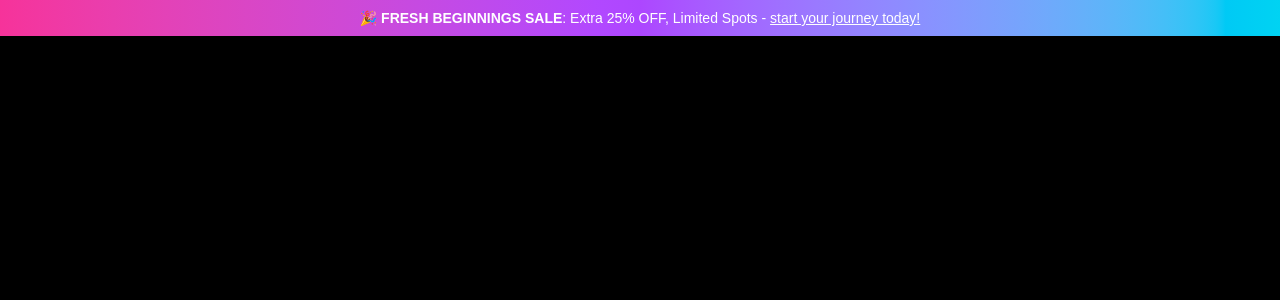
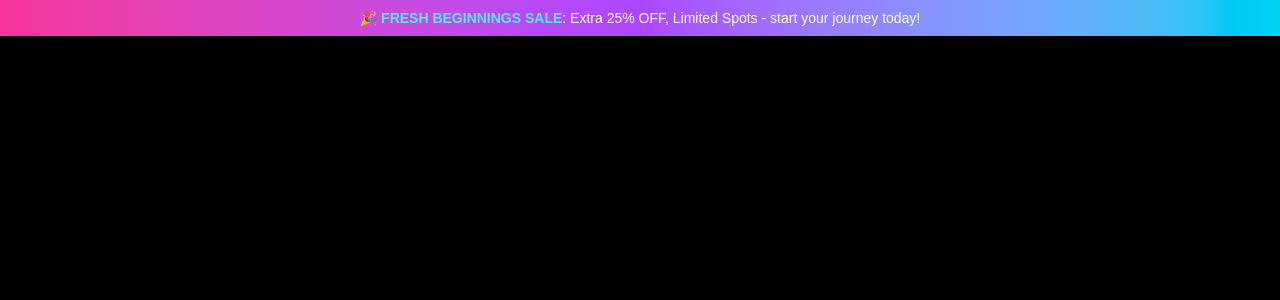
Before and after one commit to Real-Musafir/FameTonicTask, a Next.js app: page / in a window 1280 px wide. Shown: the top 300 px of the page. Built offline with nearby package versions, Linux system fonts and the light colour scheme.

Commit message:
changed header text color

```diff
--- a/src/pages/index.js
+++ b/src/pages/index.js
@@ -16,10 +16,13 @@ export default function Home() {
     <main className="min-h-screen bg-black text-white font-sans">
       {/* Header Section */}
       <section className="w-full text-center text-sm font-medium px-2 py-2 md:py-2 bg-gradient-to-r from-pink-500 via-purple-500 to-cyan-400">
-        <p>
-          🎉 <span className="font-semibold">FRESH BEGINNINGS SALE</span>: Extra
-          25% OFF, Limited Spots -{" "}
-          <span className="underline">start your journey today!</span>
+        <p className="text-white">
+          🎉{" "}
+          <span className="font-semibold text-cyan-300">
+            FRESH BEGINNINGS SALE
+          </span>
+          : Extra 25% OFF, Limited Spots -{" "}
+          <span className="">start your journey today!</span>
         </p>
       </section>
     </main>
```
